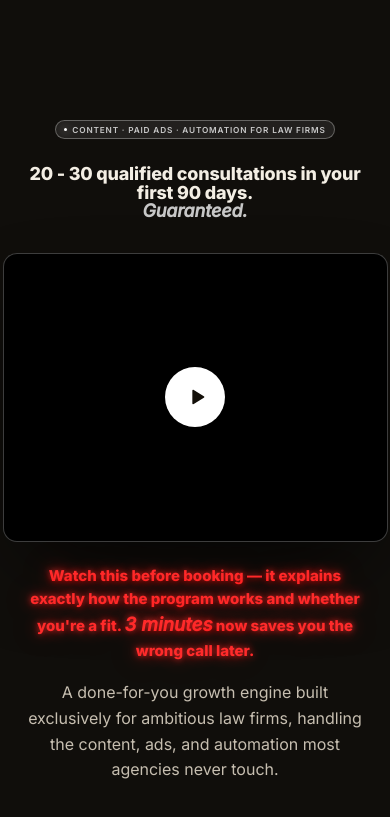
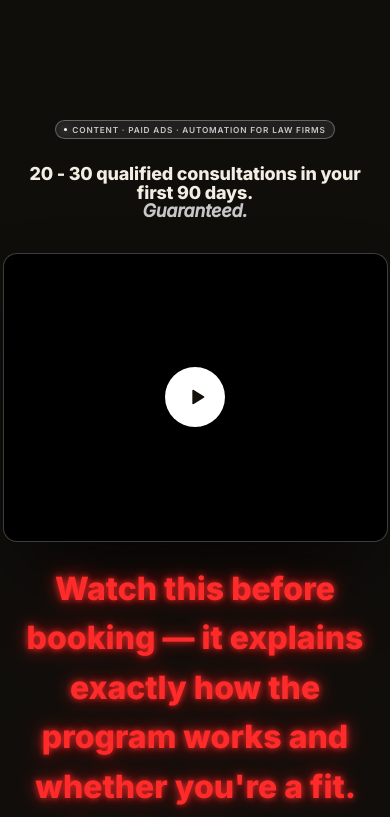
Before and after one commit to Digital-Ninja-Technologies/brandface, a React (Vite) app in the folder web/: page / in a window 390 px wide. Shown: the top 817 px of the page. Built offline with nearby package versions, Linux system fonts and the light colour scheme.

Commit message:
Set hero watch-note font-size to 32px on mobile
Desktop keeps the existing clamp(15px, 1.9vw, 17px); mobile
(<=640px) now overrides to a fixed 32px for more visual weight.

Co-Authored-By: Claude Sonnet 5 <noreply@anthropic.com>
Claude-Session: https://claude.ai/code/session_013PA86qrvft4sA6gLUTXwrK

```diff
--- a/web/src/styles.css
+++ b/web/src/styles.css
@@ -185,6 +185,11 @@
 @media (prefers-reduced-motion: reduce) {
   .bf-hero-watch-note {
     animation: none;
+  }
+}
+@media (max-width: 640px) {
+  .bf-hero-watch-note {
+    font-size: 32px;
   }
 }
 .bf-hero-sub {
```
